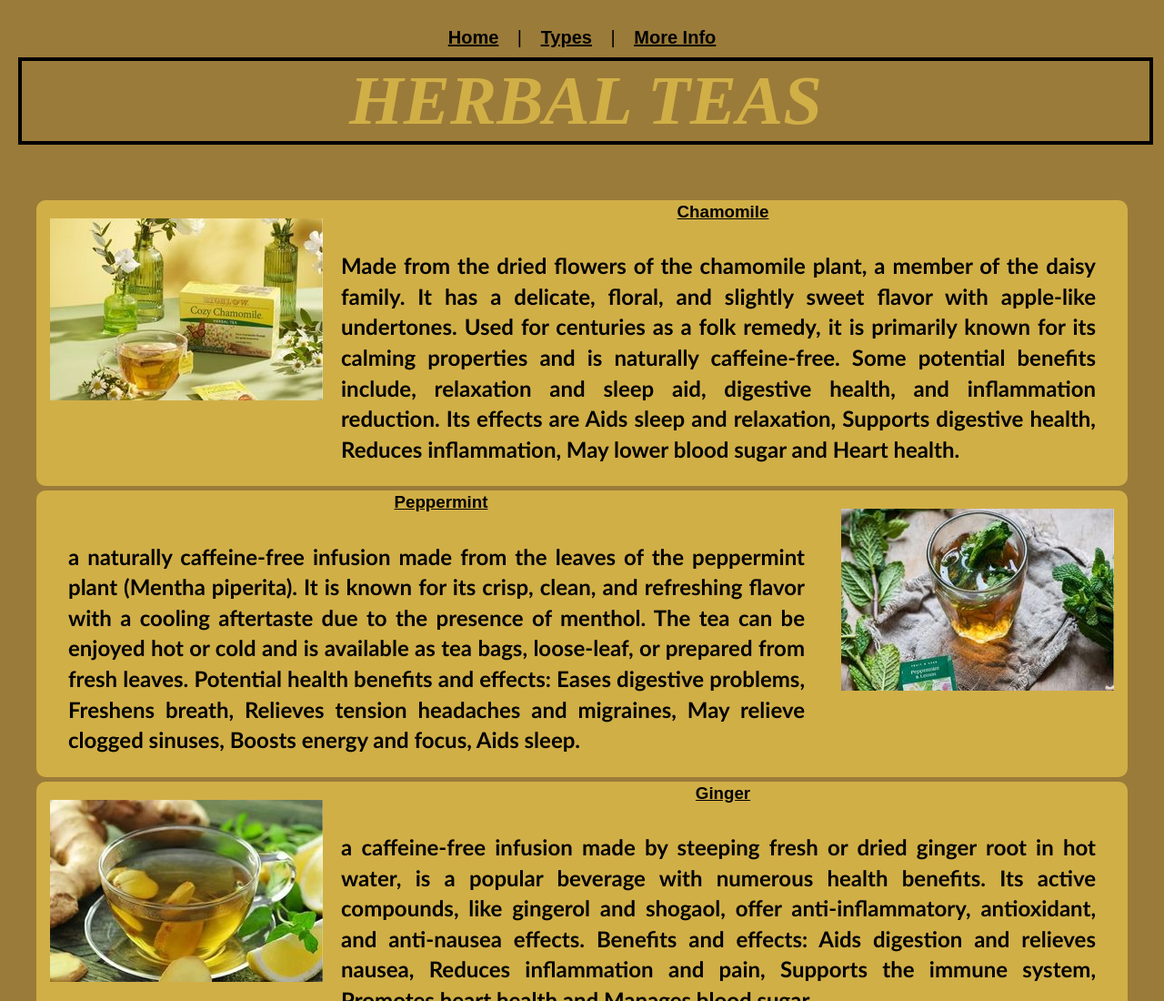
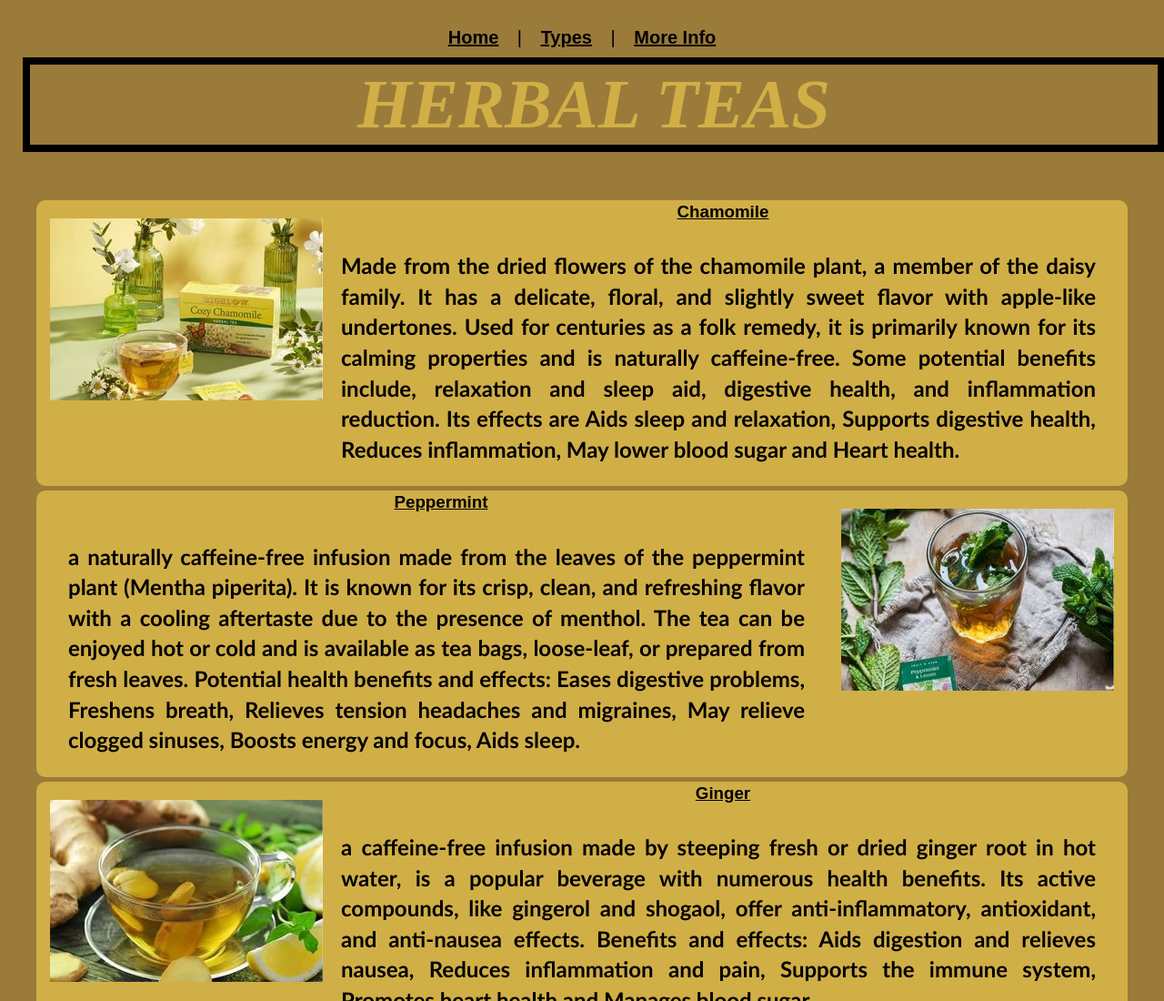
Before and after one commit to contado-liyah/Final-project---Leaf-To-Life, a plain HTML site: page types.html in a window 1280 px wide. Shown: the top 1100 px of the page at 91% size. Drawn offline with Linux system fonts and the light colour scheme.

Commit message:
Restore original styles in style.css

```diff
--- a/style.css
+++ b/style.css
@@ -176,13 +176,13 @@ h6 {
 
     justify-content: center;
     min-width: 100%;
-    margin:  0px 30px 20px 0px;
+    margin:  0px 30px 20px 5px;
     color: #d1af47;
     font-family: 'Times New Roman', Times, serif;
     font-weight: bolder;
     font-size: 6vw;
     font-style: italic;
-    border: black solid 4px;
+    border: black solid 8px;
 }
 
 /* Main Content Types Page */
```
